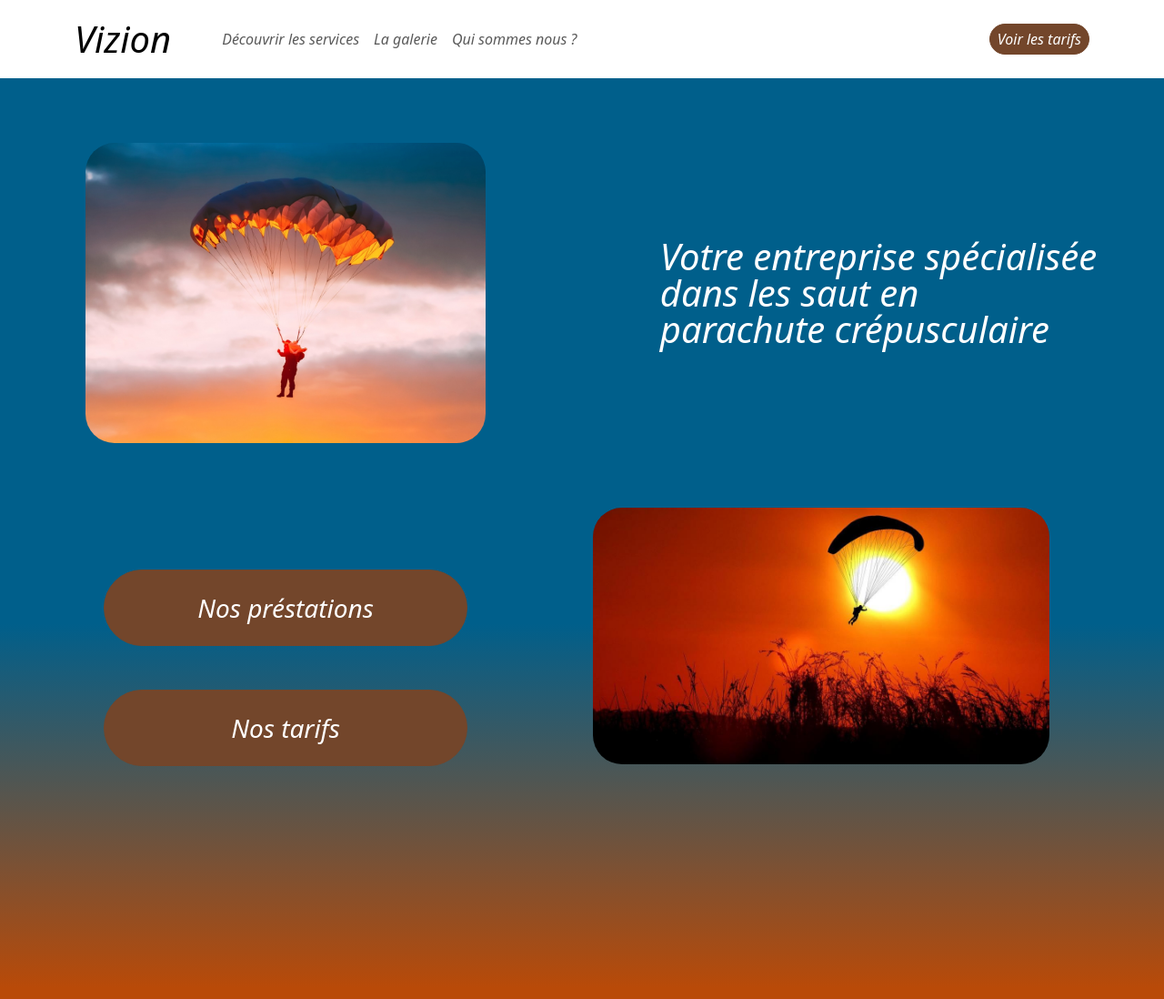
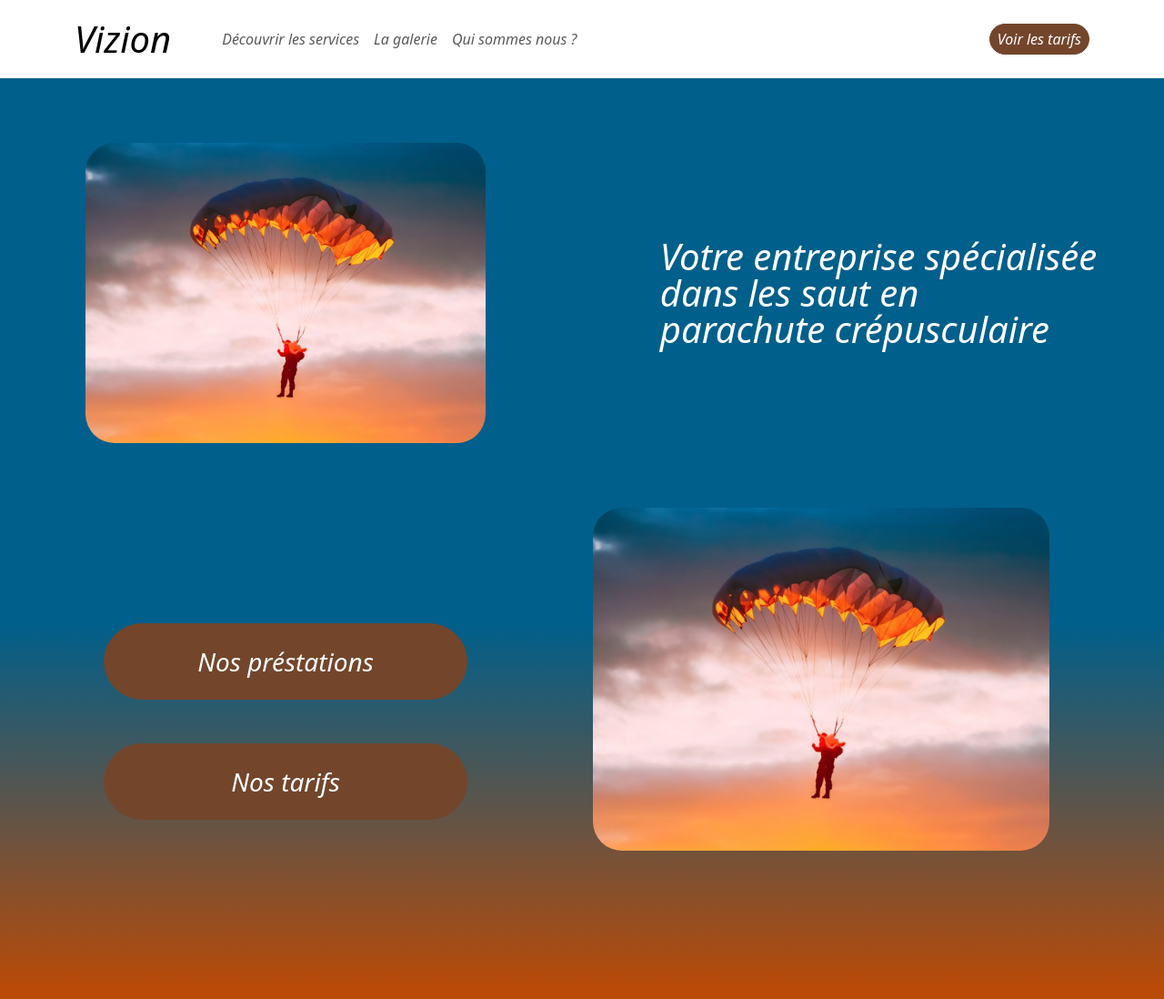
Before and after one commit to Ky-oo/Vizion, a website built with Vite: page index.html in a window 1280 px wide. Shown: the top 1098 px of the page at 91% size. Built offline with nearby package versions, Linux system fonts and the light colour scheme.

Commit message:
add images

```diff
--- a/index.html
+++ b/index.html
@@ -10,7 +10,7 @@
       integrity="sha384-4bw+/aepP/YC94hEpVNVgiZdgIC5+VKNBQNGCHeKRQN+PtmoHDEXuppvnDJzQIu9"
       crossorigin="anonymous"
     />
-    <link rel="icon" href="img/vizion-logo.webp" type="image/webp" />
+    <link rel="icon" href="./img/vizion-logo.webp" type="image/webp" />
   </head>
   <body>
     <div class="container">
@@ -65,7 +65,7 @@
           class="col-lg-6 col-md-12 col-sm-12 d-flex justify-content-center align-items-center col"
         >
           <img
-            src="img/saut-parachute-hero.jpg"
+            src="./img/saut-parachute-hero.jpg"
             alt="logo"
             class="img-fluid rounded-5"
             style="height: 70%"
@@ -105,7 +105,7 @@
           class="col-6 d-none d-lg-block d-flex justify-content-center align-items-center"
         >
           <img
-            src="img/saut-parachute-hero-2.jpg"
+            src="./img/saut-parachute-hero.jpg"
             alt="logo"
             class="img-fluid rounded-5"
             style="height: 80%"
```
